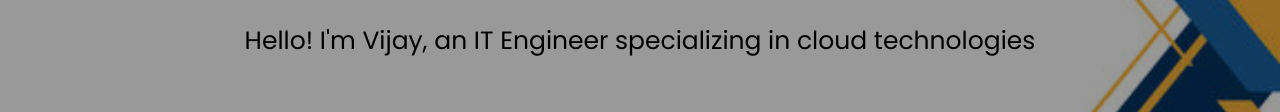
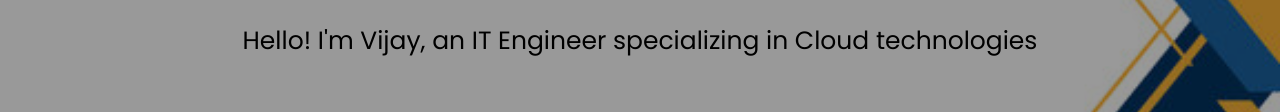
Before and after one commit to Vijaydev2023/My-profile-portfolio, a plain HTML site: page index.html in a window 1280 px wide. Shown: the part 467-579 px from the top of the page. Drawn offline with Linux system fonts and the light colour scheme.

Commit message:
Update index.html

```diff
--- a/index.html
+++ b/index.html
@@ -29,7 +29,7 @@
       <button>Say Hai&#128075;</button> <!--to change button to say hai-->
     </div>
     <br>
-    <p>Hello! I'm Vijay, an IT Engineer specializing in cloud technologies </p>
+    <p>Hello! I'm Vijay, an IT Engineer specializing in Cloud technologies</p>
   </div>
 </body>
 </html>
```
